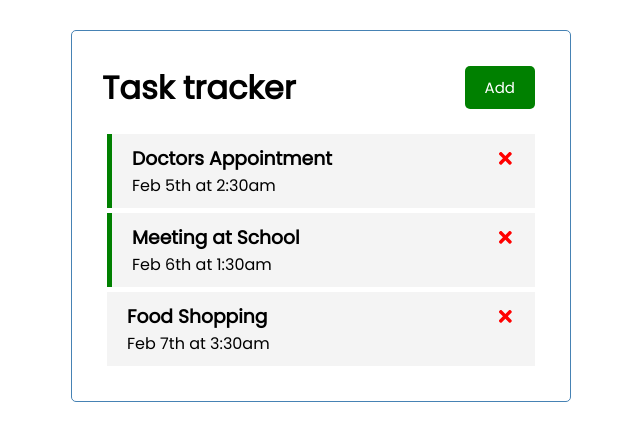
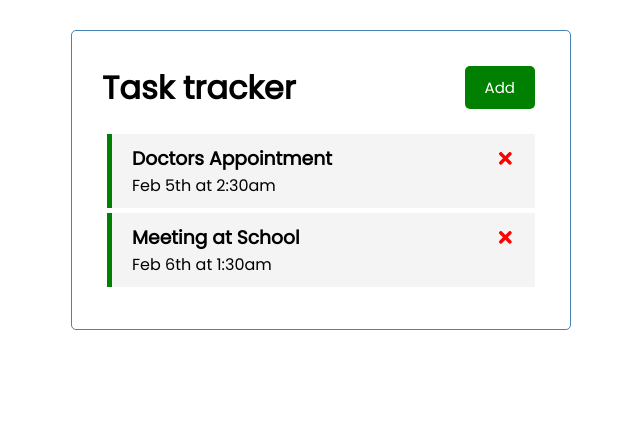
Before and after one commit to hakimuddinkika/React-Task-Tracker, a React (Create React App) app: page / in a window 1280 px wide. Shown: the top 440 px of the page, without its empty margins (319-959 px from the left). Built offline with nearby package versions, Linux system fonts and the light colour scheme; data requests are answered from the project's data file.

Commit message:
JSON Server package install to mock API, CRUD Operation with Server JSON

```diff
--- /dev/null
+++ b/db.json
@@ -0,0 +1,16 @@
+{
+  "tasks": [
+    {
+      "id": 1,
+      "text": "Doctors Appointment",
+      "day": "Feb 5th at 2:30am",
+      "reminder": true
+    },
+    {
+      "id": 2,
+      "text": "Meeting at School",
+      "day": "Feb 6th at 1:30am",
+      "reminder": true
+    }
+  ]
+}
--- a/package.json
+++ b/package.json
@@ -6,6 +6,7 @@
     "@testing-library/jest-dom": "^5.16.4",
     "@testing-library/react": "^13.3.0",
     "@testing-library/user-event": "^13.5.0",
+    "json-server": "^0.17.0",
     "react": "^18.1.0",
     "react-dom": "^18.1.0",
     "react-icons": "^4.4.0",
@@ -16,7 +17,8 @@
     "start": "react-scripts start",
     "build": "react-scripts build",
     "test": "react-scripts test",
-    "eject": "react-scripts eject"
+    "eject": "react-scripts eject",
+    "server": "json-server --watch db.json --port 5000"
   },
   "eslintConfig": {
     "extends": [
--- a/src/App.js
+++ b/src/App.js
@@ -1,4 +1,4 @@
-import { useState } from "react"
+import { useState, useEffect } from "react"
 import AddTask from "./components/AddTask";
 import Header from "./components/Header";
 import Tasks from "./components/Tasks";
@@ -7,46 +7,81 @@
 	// const name = 'Hakimuddin';
 	// const x = true;
 	const [showAddTask, setShowAddTask] = useState(false)
-	const [tasks, setTasks] = useState([
-		{
-			id : 1,
-			text : 'Doctors Appointment',
-			day : 'Feb 5th at 2:30am',
-			reminder : true,
-		},
-		{
-			id : 2,
-			text : 'Meeting at School',
-			day : 'Feb 6th at 1:30am',
-			reminder : true,
-		},
-		{
-			id : 3,
-			text : 'Food Shopping',
-			day : 'Feb 7th at 3:30am',
-			reminder : false,
-		},
-	])
+	const [tasks, setTasks] = useState([])
+
+	//Add Task
+	const addTask = async (task) => {
+		const res = await fetch('http://localhost:5000/tasks',{
+			method : 'POST',
+			headers:{
+				'content-type' : 'application/json',
+			},
+			body: JSON.stringify(task)
+		})
+
+		const data = await res.json()
+
+		setTasks([...tasks, data])
+		// const id = Math.floor(Math.random() * 10000) + 1
+		// const newTask = { id, ...task}
+
+		// setTasks([...tasks, newTask])
+	}
 
 	//Delete Task
-	const deleteTask = (id) => {
+	const deleteTask = async (id) => {
+		await fetch(`http://localhost:5000/tasks/${id}`, {
+			method : 'DELETE'
+		})
+
 		setTasks(tasks.filter((task) => task.id !== id))
 	}
 
+	//Use Effect for getting data from Server
+	useEffect(() => {
+		const getTasks = async() => {
+			const getTaskFromServer = await fetchTasks()
+			setTasks(getTaskFromServer)
+		}
+
+		getTasks()
+	}, [])
+
+	//Fetch All Tasks function
+	const fetchTasks = async() => {
+		const res = await fetch('http://localhost:5000/tasks')
+
+		const data = await res.json()
+		console.log(data)
+		return data
+	}
+
+	//Fetch Single Task with id
+	const fetchTask = async(id) => {
+		const res = await fetch(`http://localhost:5000/tasks/${id}`)
+		const data = await res.json()
+		return data
+	}
+
 	//Toggle Task Reminder
-	const toggleReminder = (id) => {
+	const toggleReminder = async (id) => {
+		const taskToToggle = await fetchTask(id)
+		const updTask = { ...taskToToggle, reminder : !taskToToggle.reminder }
+
+		const res = await fetch(`http://localhost:5000/tasks/${id}`,{
+			method : 'PUT',
+			headers : {
+				'content-type' : 'application/json'
+			},
+			body: JSON.stringify(updTask)
+		})
+
+		const data = await res.json()
 		setTasks(
 			tasks.map((task) =>
 				task.id === id ? { ...task, reminder : !task.reminder } : task
 			)
 		)
-	}
-
-	const addTask = (task) => {
-		const id = Math.floor(Math.random() * 10000) + 1
-		const newTask = { id, ...task}
-
-		setTasks([...tasks, newTask])
 	}
 
 	return (
--- a/src/components/Tasks.js
+++ b/src/components/Tasks.js
@@ -3,8 +3,8 @@
 const Tasks = ({ tasks, onDelete, onToggle }) => {
 	return (
 		<>
-			{tasks.map((task) => (
-				<Task key={task.id} task={task} onDelete={ onDelete } onToggle={ onToggle }/>
+			{tasks.map((task,index) => (
+				<Task key={index} task={task} onDelete={ onDelete } onToggle={ onToggle }/>
 			))}
 		</>
 	)
```
Also changed, not shown: 1 other file (tests, documents, lock files or other folders).
